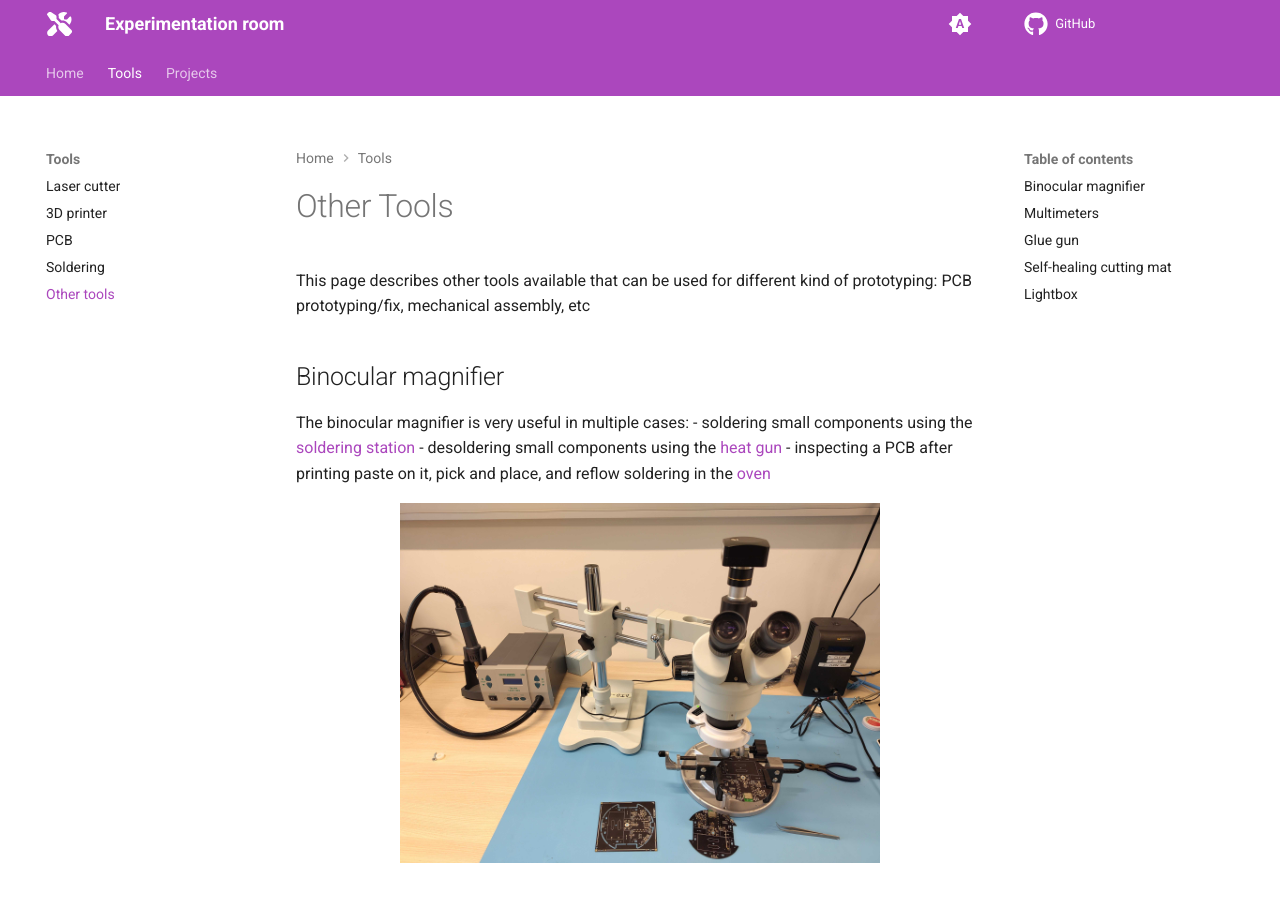
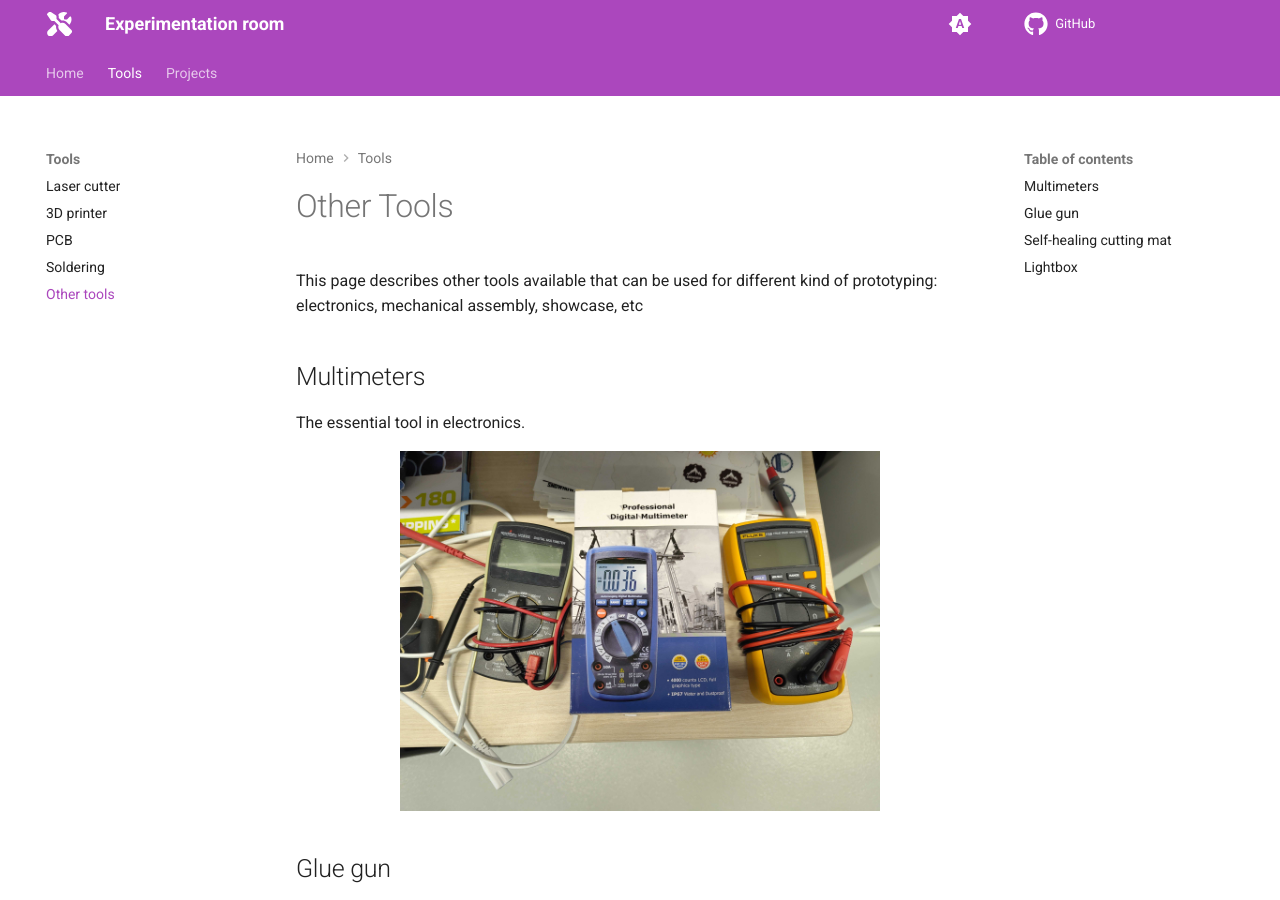
Before and after one commit to aio-experimentation-room/aio-experimentation-room.github.io, an MkDocs documentation site: the page built from docs/tools.md, in a window 1280 px wide and 900 px high. Built offline with MkDocs 1.6.1 and Material for MkDocs 9.7.7, drawn with Linux system fonts in a browser that asks for light colours; comment, search, counter and statistics services are not loaded.

```diff
--- a/docs/tools.md
+++ b/docs/tools.md
@@ -1,16 +1,7 @@
 # Other Tools
 
 This page describes other tools available that can be used for
-different kind of prototyping: PCB prototyping/fix, mechanical assembly, etc
-
-## Binocular magnifier
-
-The binocular magnifier is very useful in multiple cases:
-- soldering small components using the [soldering station](./soldering.md#soldering-station)
-- desoldering small components using the [heat gun](./soldering.md#heat-gun)
-- inspecting a PCB after printing paste on it, pick and place, and reflow soldering in the [oven](./pcb.md#oven)
-
-![](./images/binocular.jpg)
+different kind of prototyping: electronics, mechanical assembly, showcase, etc
 
 ## Multimeters
 
```
Also changed, not shown: docs/pcb.md (+2 -2 lines), docs/soldering.md (+11 -1 lines).
